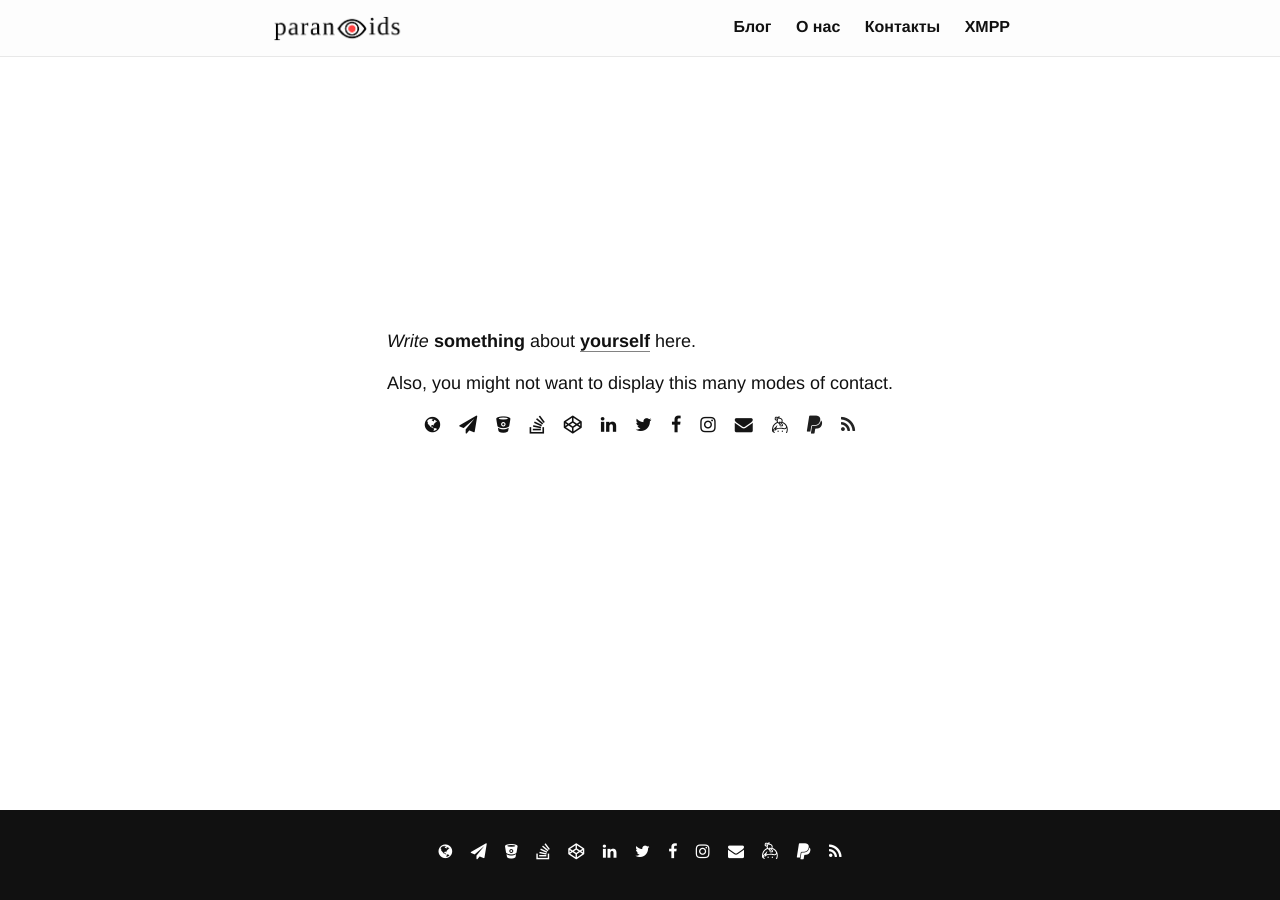
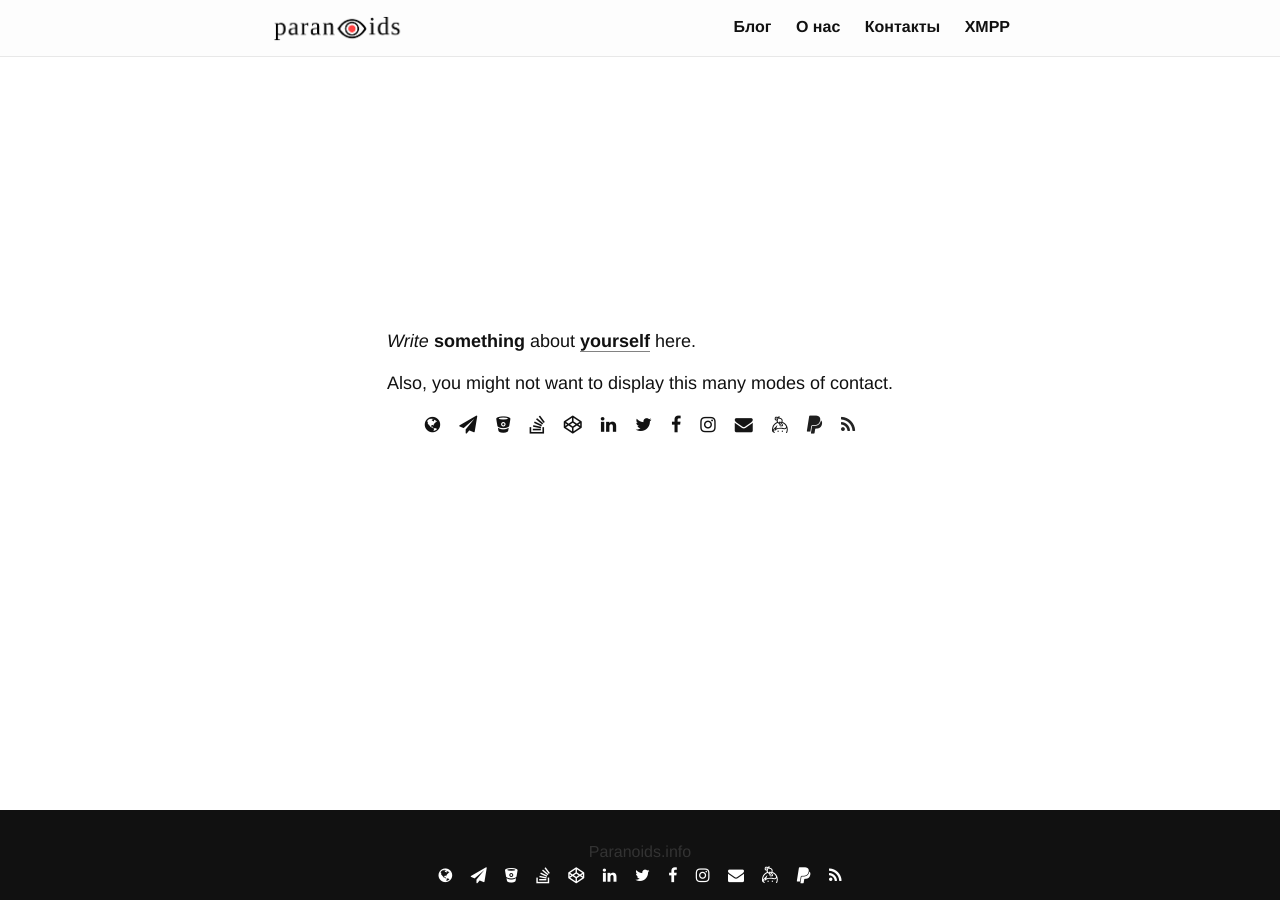
Before and after one commit to 2b7E1n6D0e5R7/2b7E1n6D0e5R7.github.io, a Jekyll site: the page built from _pages/contact.md, in a window 1280 px wide. Built offline with Jekyll 4.4.1, drawn with Linux system fonts in a browser that asks for light colours.

Commit message:
Update footer.html

```diff
--- a/_includes/footer.html
+++ b/_includes/footer.html
@@ -1,6 +1,6 @@
 <footer class="site-footer">
   <div class="wrapper">
-    {% if page.layout == 'contacts' %}
+    {% if page.layout == 'contact' %}
 
       <a href="https://paranoids.info/" target="_blank">Paranoids.info</a>
             {% include contact-icons.html %}
```
